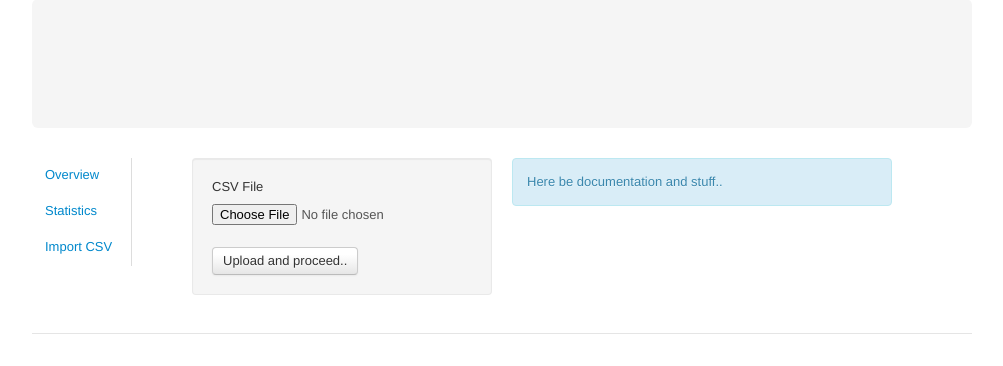
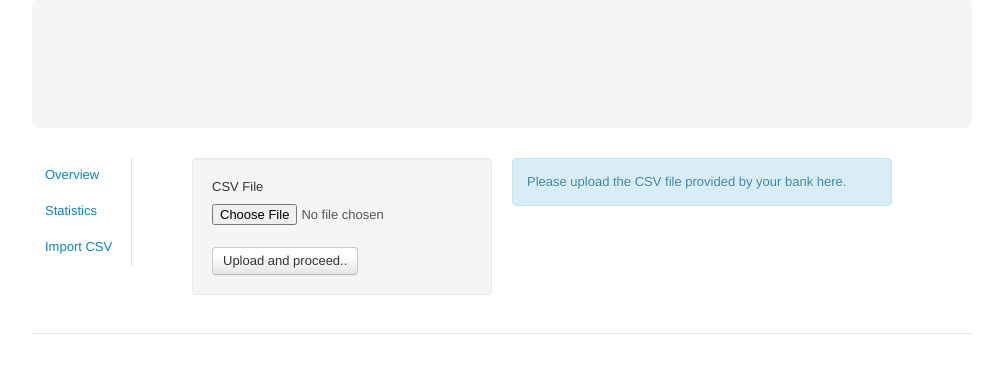
Before and after one commit to informancer/c4sh_preorder, a Django app: template c4sh_preorder/templates/admin/import_csv.html in a window 1280 px wide. Shown: the part 61-427 px from the top of the page, without its empty margins (138-1141 px from the left). Run offline with Django 3.2, Linux system fonts and the light colour scheme; the template is opened without the code that fills it, so the values that code supplies are empty.

Commit message:
made some admin copy more descriptive

```diff
--- a/c4sh_preorder/templates/admin/default.html
+++ b/c4sh_preorder/templates/admin/default.html
@@ -6,7 +6,7 @@
         {% include "base/admin_subnav.html" %}
 
         <div class="span10">
-          <p>Nunc lorem ante, pharetra et fermentum non, blandit sit amet lectus. Integer orci diam, tempor id dignissim sed, fermentum mattis magna. Sed tempor diam eu velit eleifend sit amet pretium sem dictum. Aenean non nibh nec nulla scelerisque lobortis eget eu velit. Donec condimentum tincidunt mi, a vestibulum lorem accumsan vitae. Nunc quis orci mi, id mollis eros. Nulla iaculis faucibus sapien, sed tempor ipsum dapibus a. Vivamus condimentum varius risus et rhoncus. Lorem ipsum dolor sit amet, consectetur adipiscing elit. Fusce eget enim eget dui consectetur aliquam vitae imperdiet est. Morbi molestie tellus sit amet arcu imperdiet tincidunt.</p>
+          <p>(No content here yet.)</p>
         </div>
       </div>
 {% endblock %}
--- a/c4sh_preorder/templates/admin/import_csv.html
+++ b/c4sh_preorder/templates/admin/import_csv.html
@@ -81,7 +81,7 @@
         			</div>
         		{% endif %}
 	        	<div class="alert alert-info alert-block">
-	  				Here be documentation and stuff..
+	  				Please upload the CSV file provided by your bank here.
 				</div>
 	        </div>
 
```
